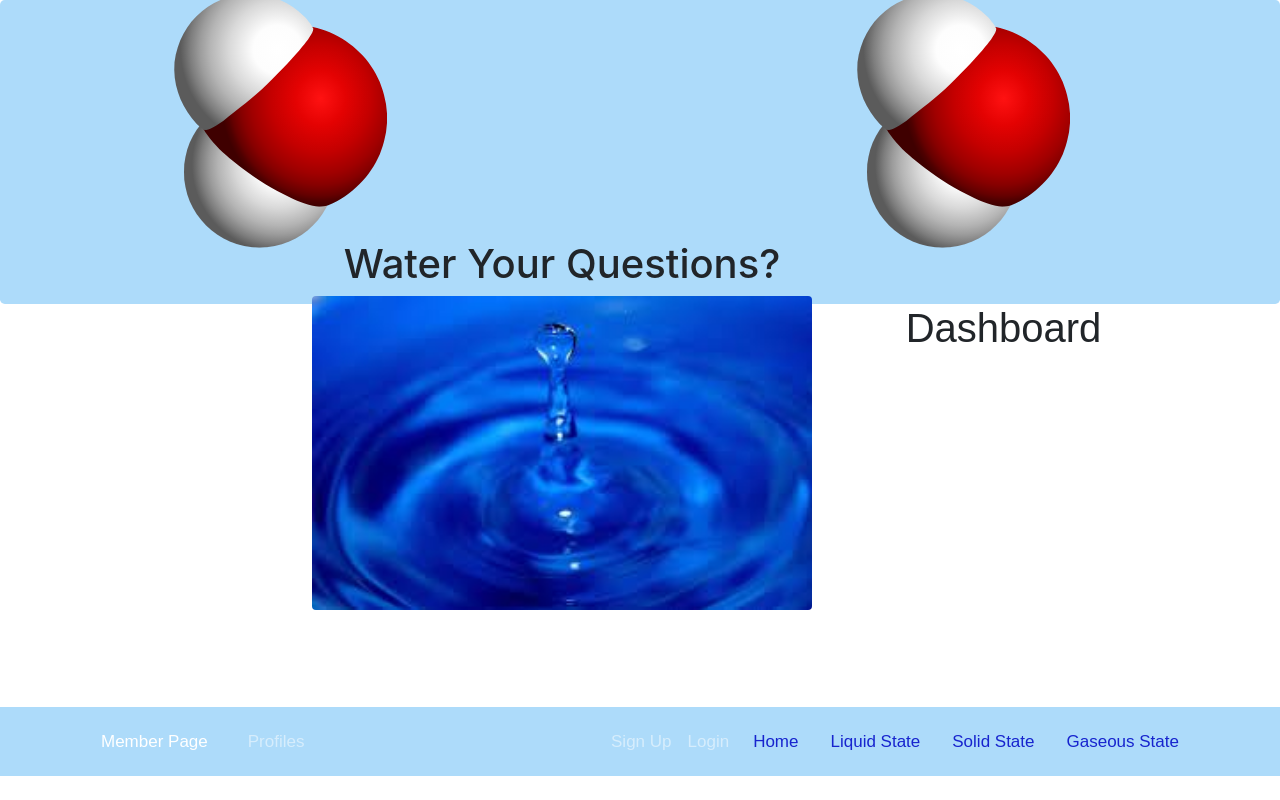
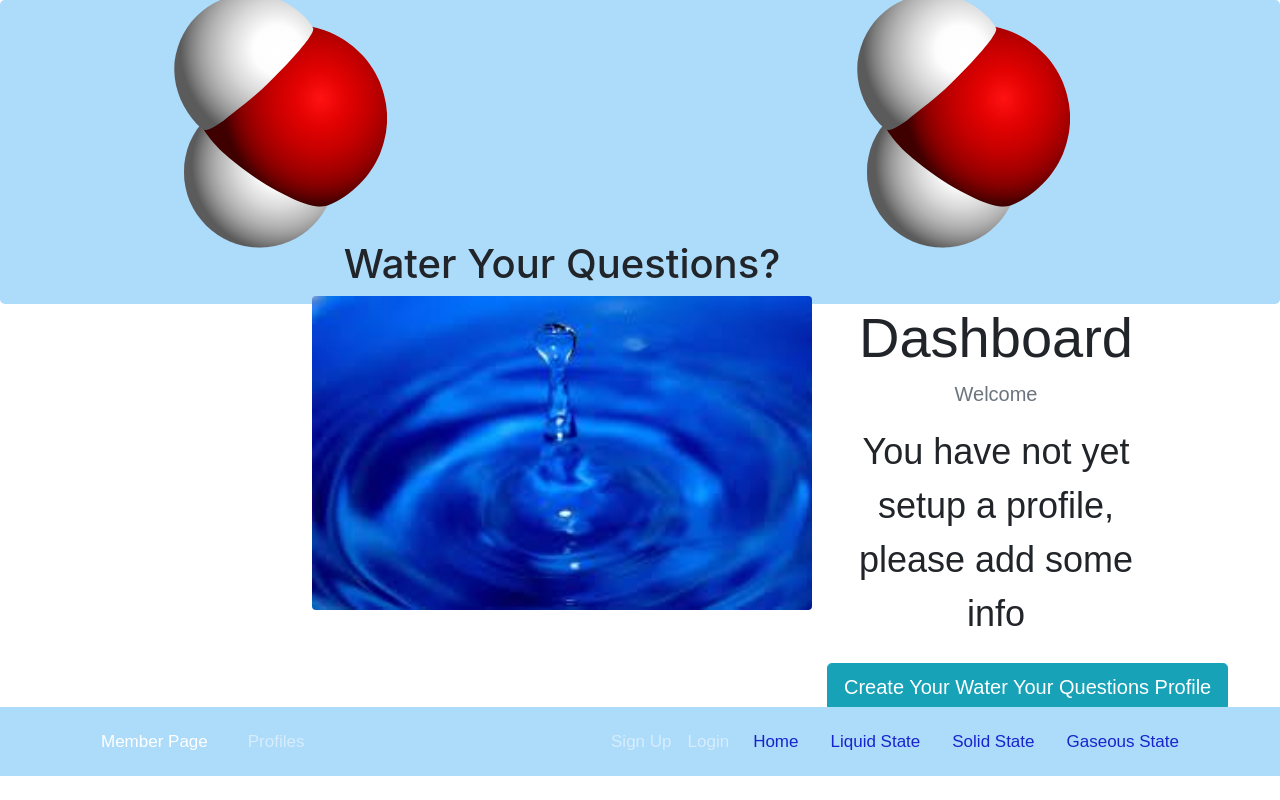
Before and after one commit to anorris57/water_what_are_your_questions, a React (Create React App) app in the folder client/: page /dashboard in a window 1280 px wide. Built offline with nearby package versions, Linux system fonts and the light colour scheme; no server answers.

Commit message:
adding spinner component and dashboard start

```diff
--- /dev/null
+++ b/client/src/components/common/Spinner.js
@@ -0,0 +1,14 @@
+import React from 'react';
+import spinner from './spinner.gif';
+
+export default () => {
+  return (
+    <div>
+      <img
+        src={spinner}
+        style={{ width: '200px', margin: 'auto', display: 'block' }}
+        alt="Loading..."
+      />
+    </div>
+  );
+};
--- a/client/src/components/dashboard/Dashboard.js
+++ b/client/src/components/dashboard/Dashboard.js
@@ -1,7 +1,9 @@
 import React, { Component } from 'react';
+import { Link } from 'react-router-dom';
 import PropTypes from 'prop-types';
 import { connect } from 'react-redux';
 import { getCurrentProfile } from '../../actions/profileActions';
+import Spinner from '../common/Spinner';
 
 
 
@@ -10,13 +12,50 @@ class Dashboard extends Component {
     this.props.getCurrentProfile();
   }
 
+  render() {
+    //getting user by using destructoring
+    const { user } = this.props.auth;
+    const { profile, loading } = this.props.profile;
 
-  render() {
+    //intializing variable to contain dash board content
+    let dashboardContent;
+
+    //checking if dashboardContent is null
+    if (profile === null || loading) {
+      dashboardContent = <Spinner />;//if null spinner shows
+    } else {
+      // Check if logged in user has profile data
+      if (Object.keys(profile).length > 0) {//object.keys checking to see if there are keys in the profile object
+        dashboardContent = <h4>TODO: DISPLAY PROFILE</h4>;
+      } else {
+        // User is logged in but has no profile
+        dashboardContent = (
+          <div>
+            <p className="lead text-muted">Welcome {user.name}</p>
+            <p>You have not yet setup a profile, please add some info</p>
+            <Link to="/create-profile" className="btn btn-lg btn-info">
+              Create Your Water Your Questions Profile
+            </Link>
+          </div>
+        );
+
+      }
+
+
+    }
+
     return (
-      <div>
-        <h1>Dashboard</h1>
+      <div className="dashboard">
+        <div className="container">
+          <div className="row">
+            <div className="col-md-12">
+              <h1 className="display-4">Dashboard</h1>
+              {dashboardContent}
+            </div>
+          </div>
+        </div>
       </div>
-    )
+    );
   }
 
 
```
Also changed, not shown: client/src/components/common/spinner.gif (added).
